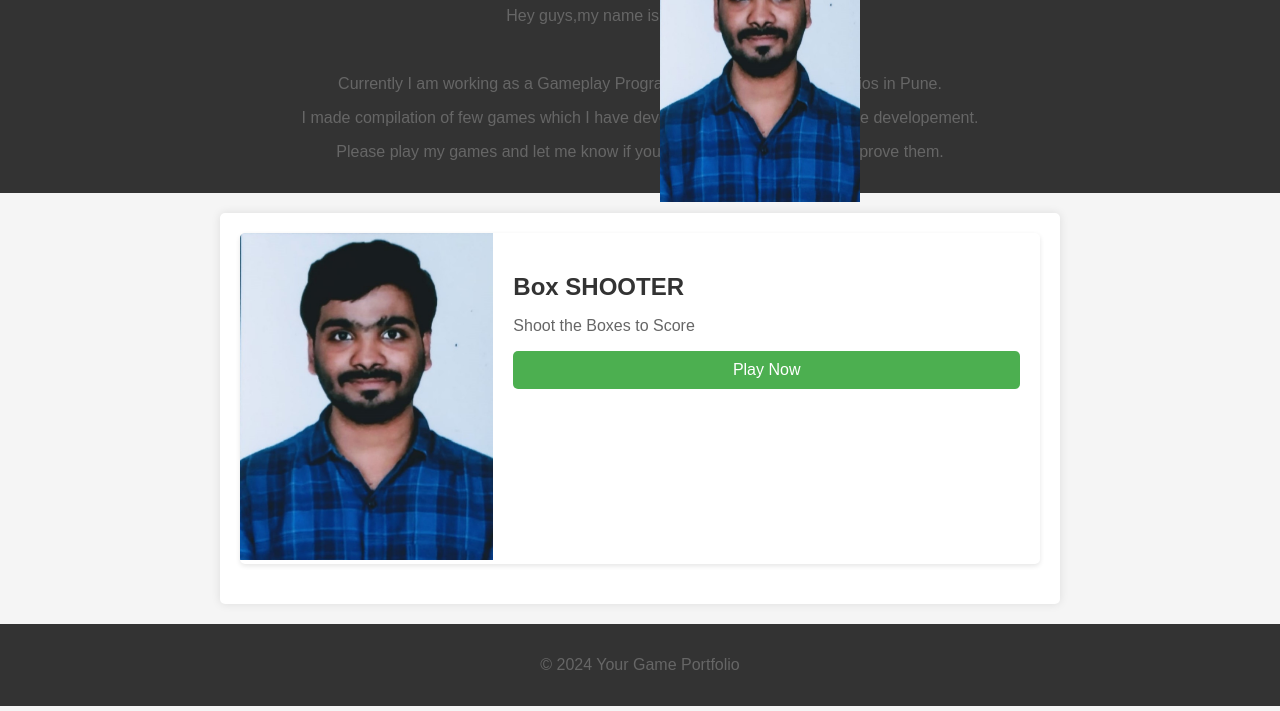
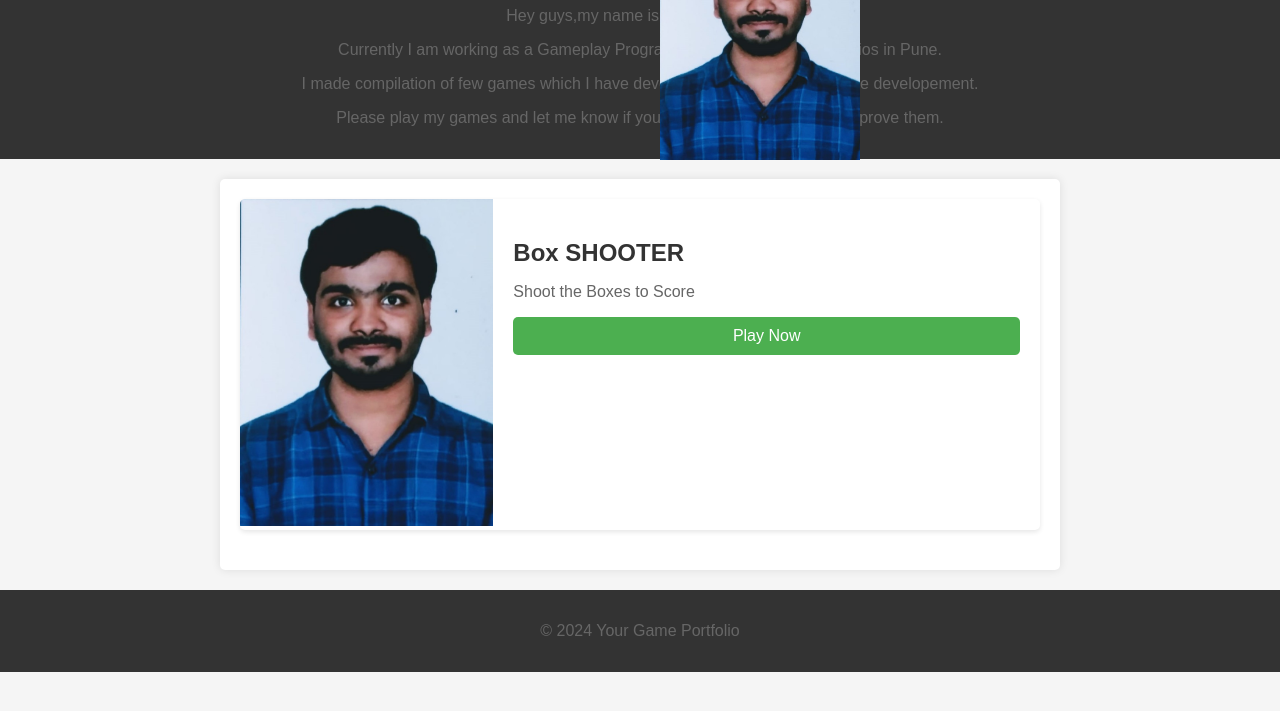
Before and after one commit to Saurabh281097/Portfolio, a plain HTML site: page index.html in a window 1280 px wide. Shown: the part 89-800 px from the top of the page. Drawn offline with Linux system fonts and the light colour scheme.

Commit message:
Image Changes

```diff
--- a/index.html
+++ b/index.html
@@ -24,8 +24,8 @@
 
         header img {
             position: absolute;
-            left: 50;
-            height : 300px;
+            left: 10;
+            height : 250px;
             width : 200px;
             top: 50%;
             transform: translateY(-50%);
@@ -111,7 +111,7 @@
     <header>
         <img src="saurabhmohir1.jpg" alt="Game 1">
         <h1>WELCOME TO GAMEASTRA STUDIOS!!!</h1>
-        <p>Hey guys,my name is Saurabh Mohrir</p><br>
+        <p>Hey guys,my name is Saurabh Mohrir</p>
         <p>Currently I am working as a Gameplay Programmer in Dream Game Studios in Pune.</p>
         <p>I made compilation of few games which I have developed in my journey of game developement.</p>
         <p>Please play my games and let me know if you have any suggestions to improve them.</p>
```
